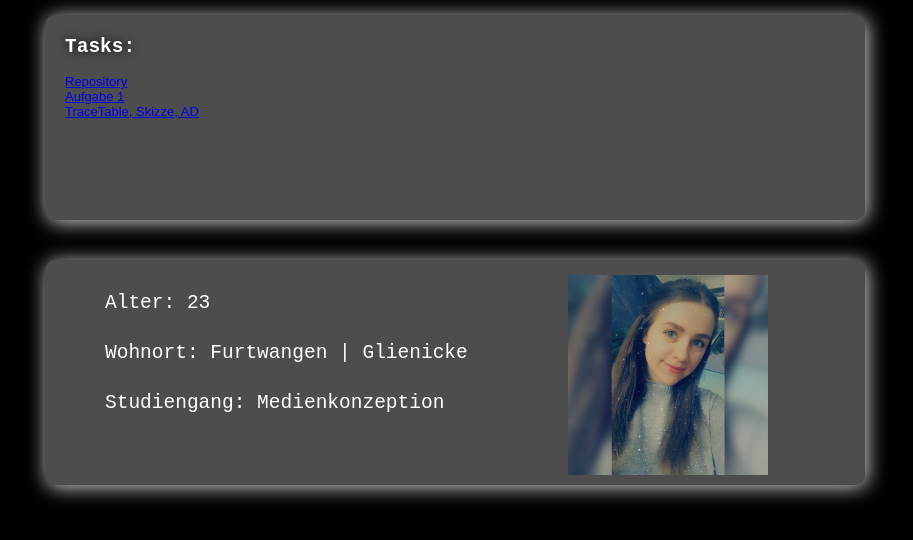
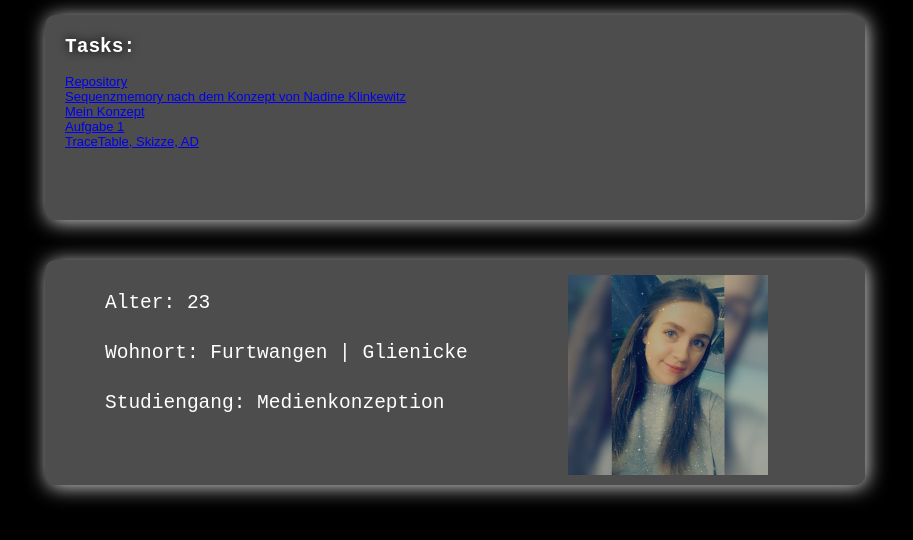
Before and after one commit to k-poschmann/poschmannEia2, a plain HTML site: page Steckbrief/steckbrief.htm in a window 1280 px wide. Shown: the part 50-590 px from the top of the page, without its empty margins (5-918 px from the left). Drawn offline with Linux system fonts and the light colour scheme.

Commit message:
another commit

```diff
--- a/Steckbrief/steckbrief.htm
+++ b/Steckbrief/steckbrief.htm
@@ -74,6 +74,8 @@
 	<section class="tasks">
 		<h2>Tasks:</h2>
 		<a href="https://github.com/k-poschmann/poschmannEia2" target="_blank">Repository</a> <br>
+		<a href="../Aufgabe_2/sequenzmemory.html.html" target="_blank">Sequenzmemory nach dem Konzept von Nadine Klinkewitz</a> <br>
+		<a href="https://github.com/k-poschmann/poschmannEia2/Aufgabe_2/konzept.pdf" target="_blank">Mein Konzept</a> <br>
 		<a href="../Aufgabe_1/boxes.html" target="_blank">Aufgabe 1</a> <br>
 		<a href="https://k-poschmann.github.io/poschmannEia2/Aufgabe_1/Aufgabe_1.pdf" target="_blank">TraceTable, Skizze, AD</a>
 
```
